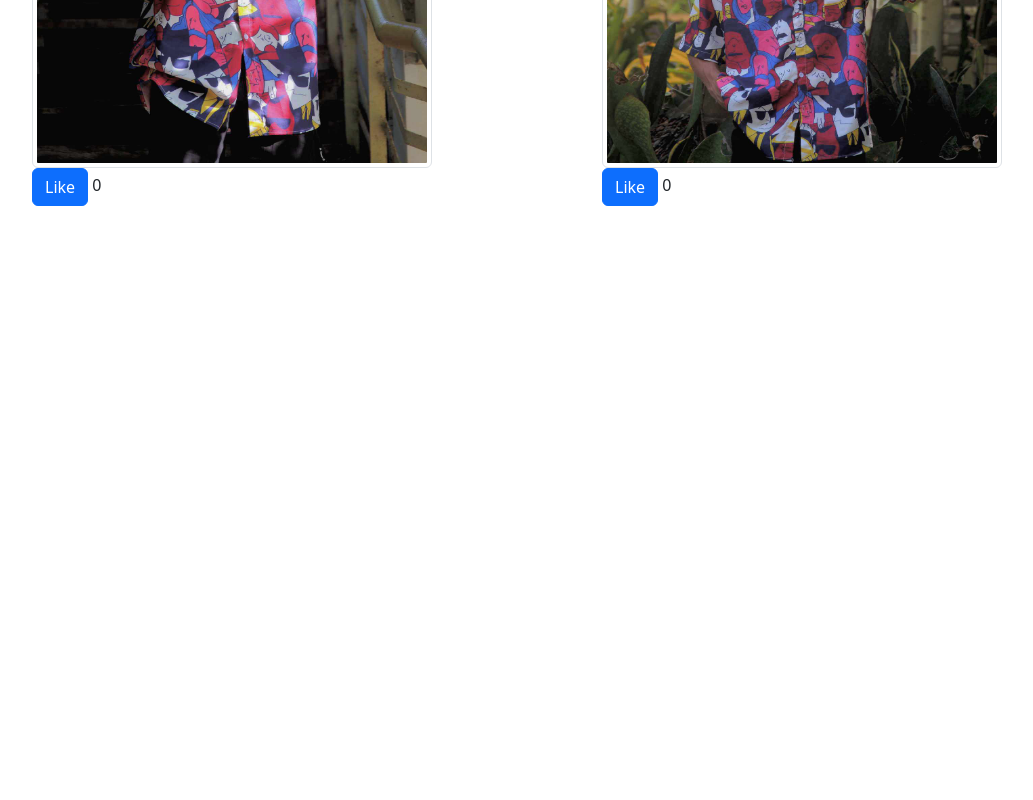
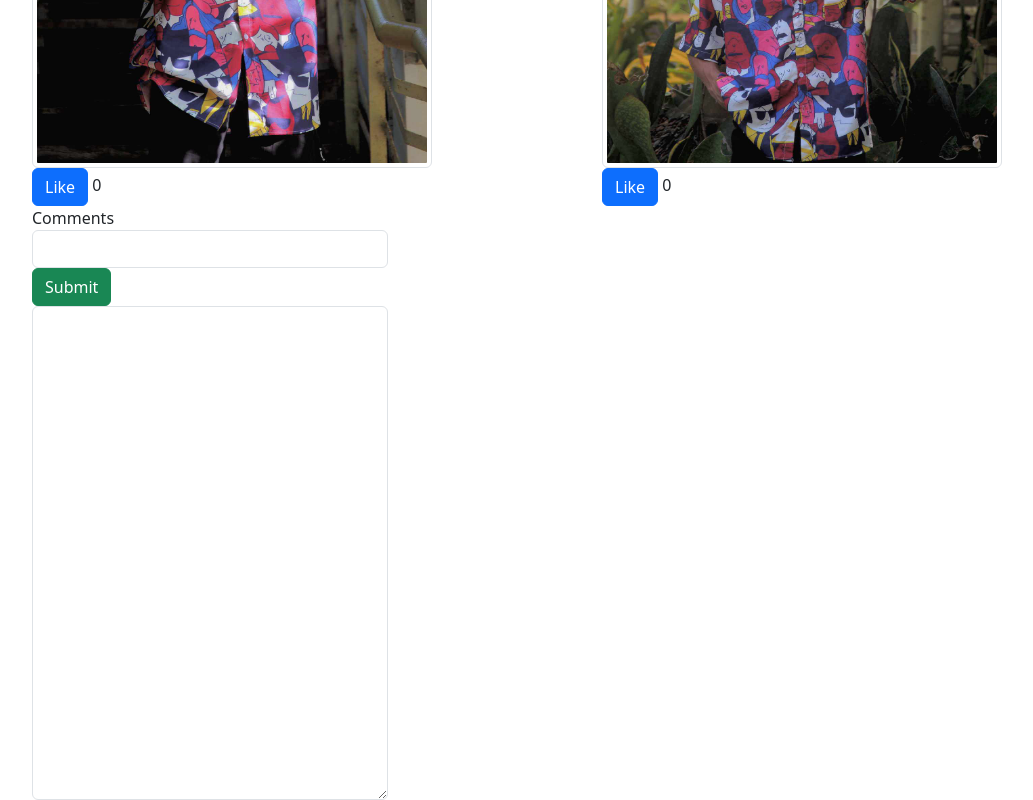
Before and after one commit to Jhoneric1023/Jhoneric1014, a plain HTML site: page index.html in a window 1280 px wide. Shown: the part 332-1132 px from the top of the page, without its empty margins (50-1083 px from the left). Before the commit the page ends 800 px from the top, so only its background shows below. Drawn offline with nearby package versions, Linux system fonts and the light colour scheme.

Commit message:
Update index.html

```diff
--- a/index.html
+++ b/index.html
@@ -17,6 +17,15 @@
                <button class="btn btn-primary" type="button" id="btnLike2"> Like </button>
                 <output id="countLikes2">0</output>
              </div>
+             <div class="col-4"> Comments<br>
+
+<input type="text" class="form-control" id="comment"/>
+
+<button class="btn btn-success" id="submit">Submit</button>
+
+<textarea class="form-control" id="commentbox" rows="20"></textarea>
+
+             </div>
           </div>
        </div>
       <script src="index.js"> </script>
```
